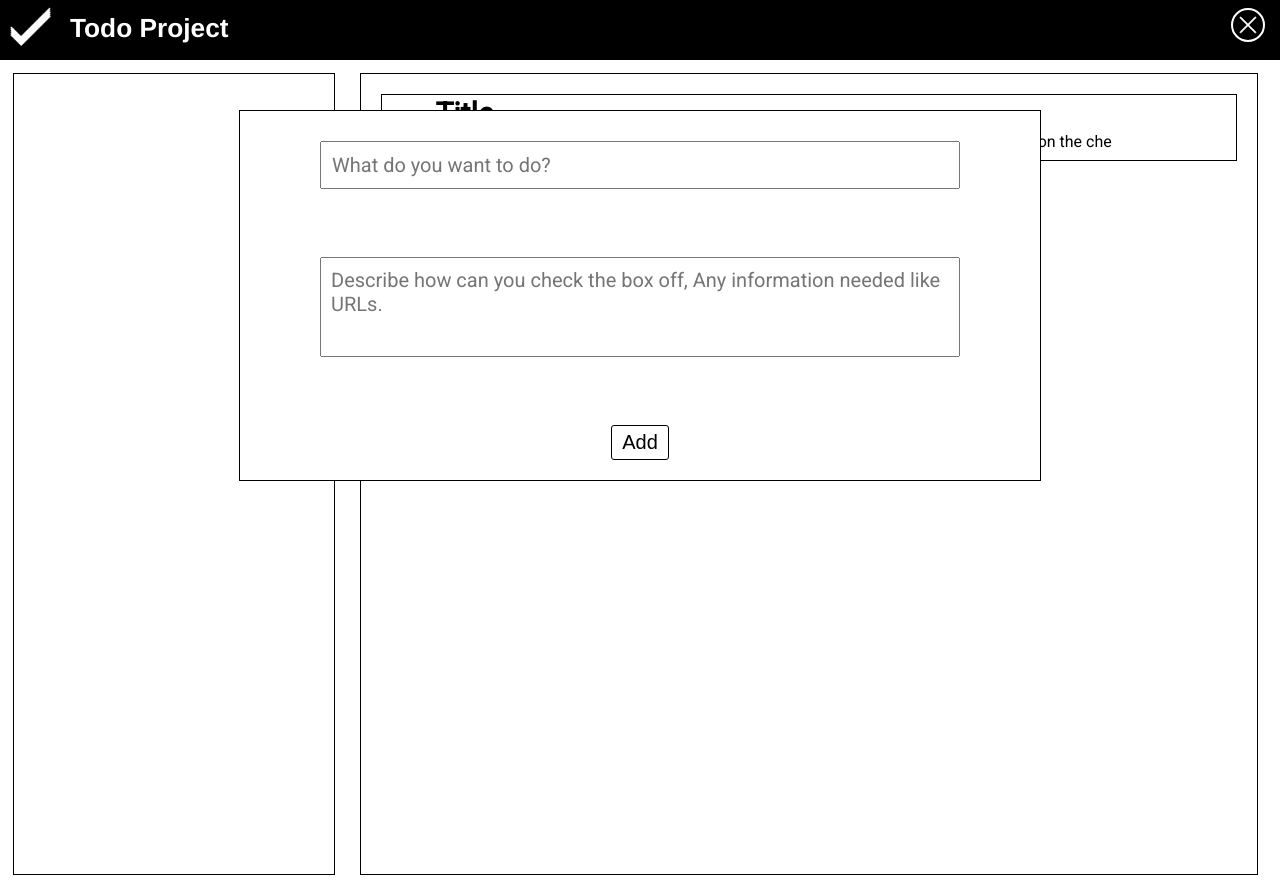
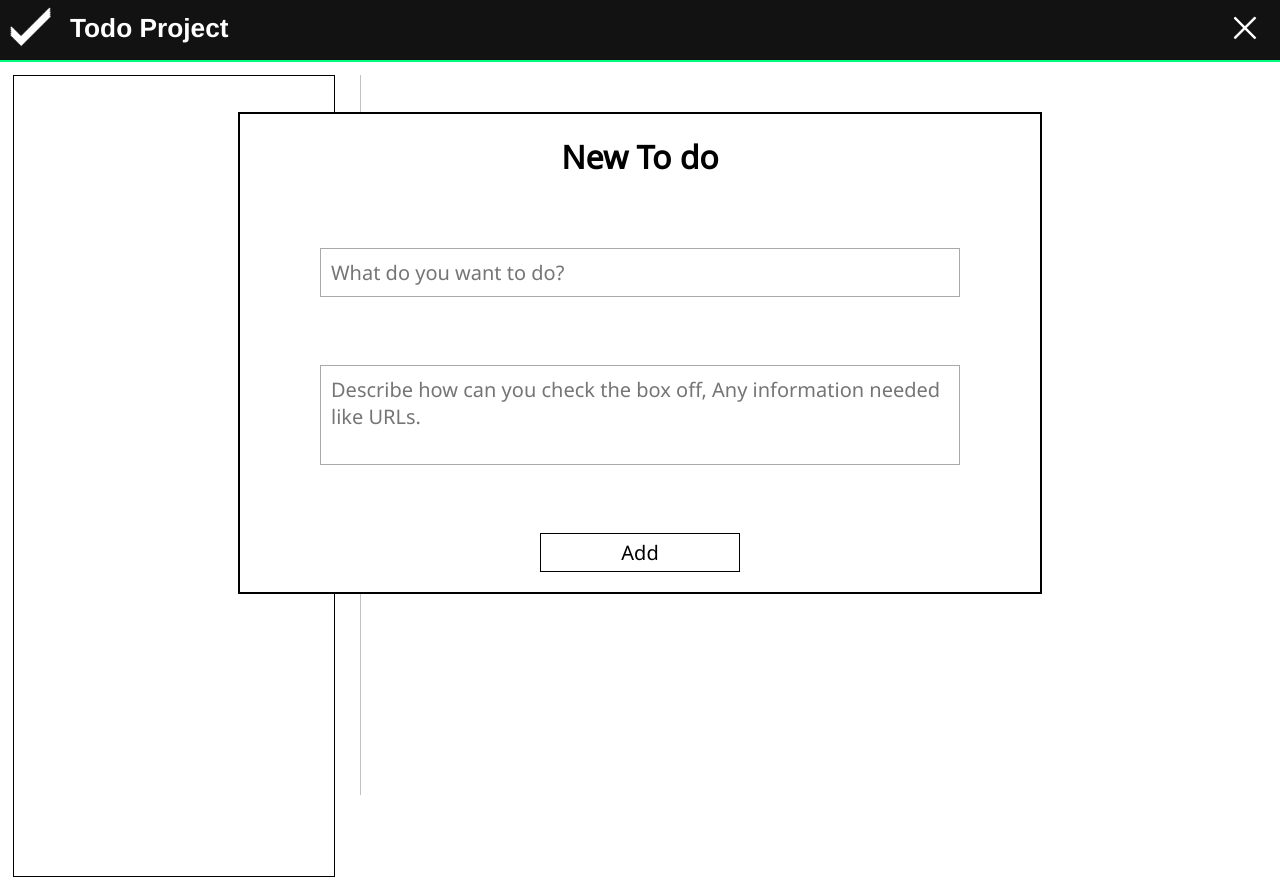
Before and after one commit to Moorad/Todo, a plain HTML site: page index.html in a window 1280 px wide. Both pictures are taken after a click on the picture 1248 px from the left and 24 px from the top of the page. Drawn offline with Linux system fonts and the light colour scheme.

Commit message:
Add files via upload

```diff
--- a/index.html
+++ b/index.html
@@ -2,26 +2,27 @@
   <head>
     <title>Todo Project</title>
     <link rel="stylesheet" href="style.css"/>
-    <link href="https://fonts.googleapis.com/css?family=Roboto" rel="stylesheet">
+    <link href="https://fonts.googleapis.com/css?family=Noto+Sans" rel="stylesheet">
   </head>
   <body>
     <div id="nav">
       <div id="logo">
         <img src="Assets/logo.png" width="50px">
-      </div><div id="logo-text"><h2>Todo Project</h2></div><div id="plus"><img src="Assets/plus.png" width="30px" onclick="add()"></div>
+      </div><div id="logo-text"><h2>Todo Project</h2></div><div id="plus"><img src="Assets/plus.png" width="40px" onclick="add()"></div>
     </div>
     <div id="new_element_container" hidden>
       <div id="new_element">
-        <input type="text" placeholder="What do you want to do?" id="title_input"><br/>
+        <h1 style="text-align:center;font-family:Noto Sans;">New To do</h1>
+        <br/>
+        <input type="text" placeholder="What do you want to do?" id="title_input">
+        <br/>
         <textarea placeholder="Describe how can you check the box off, Any information needed like URLs." id="description_input"></textarea>
         <br/>
         <input type="button" value="Add" onclick="create_element()" id="add_button">
       </div>
     </div>
     <div id="folder_menu"></div>
-    <div id="menu">
-    <div class="element_container"><div class="checkbox" onclick="checkbox_clicked(this)"><img src="Assets/tick.png"></div><div class="text_container"><h1 class="title">Title</h1><p class="description">This is an example description to show how description look like, Go ahead and click on the che</p></div></div>
-    </div>
+    <div id="menu"></div>
     <script src="script.js"></script>
   </body>
 </html>
--- a/script.js
+++ b/script.js
@@ -1,58 +1,63 @@
-var button = document.getElementById("plus")
-var new_element_box = document.getElementById("new_element_container")
-var menu = document.getElementById("menu")
-var title_input = document.getElementById("title_input")
-var description_input = document.getElementById("description_input")
+var button = document.getElementById('plus');
+var new_element_box = document.getElementById('new_element_container');
+var menu = document.getElementById('menu');
+var title_input = document.getElementById('title_input');
+var description_input = document.getElementById('description_input');
 var adding_window = false;
 
 function add() {
-  if (!adding_window) {
-  button.style.transform = "rotate(45deg)"
-  adding_window =  true
-  new_element_box.hidden = false
-} else if (adding_window) {
-  button.style.transform = "rotate(180deg)"
-  adding_window = false
-  new_element_box.hidden = true
-  }
+	if (!adding_window) {
+		button.style.transform = 'rotate(45deg)';
+		adding_window = true;
+		new_element_box.hidden = false;
+	} else if (adding_window) {
+		button.style.transform = 'rotate(180deg)';
+		adding_window = false;
+		new_element_box.hidden = true;
+	}
 }
 
 function create_element() {
-  new_element_box.hidden = true
-  adding_window = false
-  element_container = document.createElement("div")
-  element_container.className = "element_container"
+	add();
+	new_element_box.hidden = true;
+	adding_window = false;
+	var element_container = document.createElement('div');
+	element_container.className = 'element_container';
 
-  checkbox = document.createElement("div")
-  checkbox.className = "checkbox"
-  checkbox.onclick = function() {checkbox_clicked(this)}
-  img = document.createElement("img")
-  img.src = "Assets/tick.png"
-  img.hidden = true
-  checkbox.appendChild(img)
+	var checkbox = document.createElement('div');
+	checkbox.className = 'checkbox';
+	checkbox.onclick = function() {
+		checkbox_clicked(this);
+	};
+	var img = document.createElement('img');
+	img.src = 'Assets/tick.png';
+	checkbox.appendChild(img);
 
-  title = document.createElement("h1")
-  title.className = "title"
-  title.innerHTML = title_input.value
+	var title = document.createElement('h1');
+	title.className = 'title';
+	title.innerHTML = title_input.value;
 
-  description = document.createElement("p")
-  description.className = "description"
-  description.innerHTML = description_input.value
+	var description = document.createElement('p');
+	description.className = 'description';
+	description.innerHTML = description_input.value;
 
-  text_container = document.createElement("div")
-  text_container.className = "text_container"
-  text_container.appendChild(title)
-  text_container.appendChild(description)
+	var text_container = document.createElement('div');
+	text_container.className = 'text_container';
+	text_container.appendChild(title);
+	text_container.appendChild(description);
 
-  element_container.appendChild(checkbox)
-  element_container.appendChild(text_container)
-  menu.appendChild(element_container)
+	element_container.appendChild(checkbox);
+	element_container.appendChild(text_container);
+	menu.appendChild(element_container);
+
+	title_input.value = '';
+	description_input.value = '';
 }
 
 function checkbox_clicked(element) {
-  if (element.style.backgroundColor == "rgb(0, 0, 0)") {
-  element.style.backgroundColor = "#FFFFFF"
-} else {
-  element.style.backgroundColor = "#000000"
+	if (element.style.backgroundColor == 'rgb(0, 0, 0)') {
+		element.style.backgroundColor = '#FFFFFF';
+	} else {
+		element.style.backgroundColor = '#000000';
+	}
 }
-}
--- a/style.css
+++ b/style.css
@@ -10,12 +10,12 @@ html,body {
 }
 
 #nav {
-  background:black;
+  background:#121212;
   height:60px;
+  border-bottom:2px solid springgreen;
 }
 
 #logo {
-  display:inline-block;
   height:100%;
   width:auto;
   margin-right:10px;
@@ -40,12 +40,10 @@ h2 {
 }
 
 #plus {
-  width:30px;
-  height:30px;
+  width:40px;
+  height:40px;
   margin:7.5px 15px;
   float:right;
-  display:inline-block;
-  border:2px solid white;
   border-radius:50%;
   transform:rotate(180deg);
   transition-duration:1s;
@@ -53,43 +51,47 @@ h2 {
 
 #folder_menu {
   float:left;
-  display:inline-block;
   height:100%;
   margin:1%;
   width:25%;
   border:1px solid black;
+  background-color:white;
 }
 
 #menu {
   display:inline-block;
-  height:100%;
+  height:90%;
   margin:1%;
   width:70%;
-  border:1px solid black;
+  border-left:1px solid #C1C1C1;
+  background-color:white;
+  overflow:auto;
 }
 
 #new_element_container {
   position: absolute;
   width:100%;
   height:100%;
-
 }
 
 #new_element {
   margin:50px auto;
-  border:1px solid black;
+  border:2px solid black;
   width:800px;
   background:#FFFFFF;
-  overflow:;
 }
 
 #title_input,#description_input,#add_button{
+  font-family:Noto Sans;
   display:block;
   margin:30px auto 20px auto;
+  outline:none;
+  transition:0.3s;
 }
 
 #title_input,#description_input {
-  font-family:Roboto;
+  border:1px solid #a9a9a9;
+  font-family:Noto Sans;
   font-size:20px;
   padding:10px;
   width:80%;
@@ -104,14 +106,13 @@ h2 {
     font-size:20px;
     background:white;
     border:1px solid black;
-    border-radius:3px;
-    padding:5px 10px;
+    padding:5px 80px;
 }
 
 .element_container {
   margin:20px;
   height:65px;
-  border:1px solid black;
+  border-bottom:1px solid #C1C1C1;
   overflow:visible;
 }
 
@@ -134,9 +135,19 @@ h2 {
 
 .title,.description {
   margin:1px;
-  font-family:Roboto;
+  font-weight:300;
+  font-family:Noto Sans;
 }
 
 .title {
-  font-size:30px;
+  font-size:25px;
 }
+
+#title_input:focus, #description_input:focus{
+  box-shadow:0px 0px 15px 1px #c9c9c9;
+}
+
+#add_button:active {
+  background:black;
+  color:white;
+}
```
Also changed, not shown: 1 other file.
